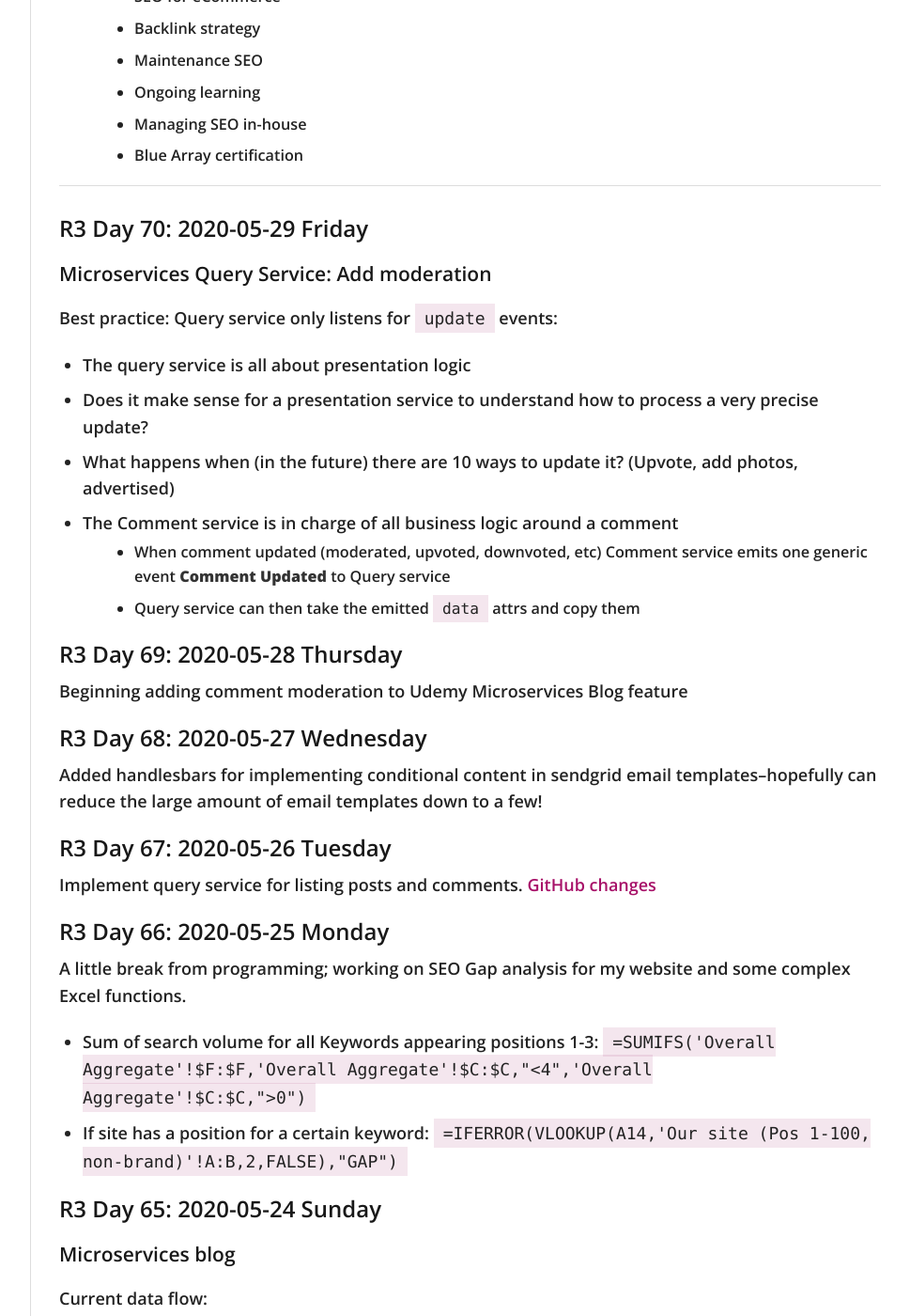
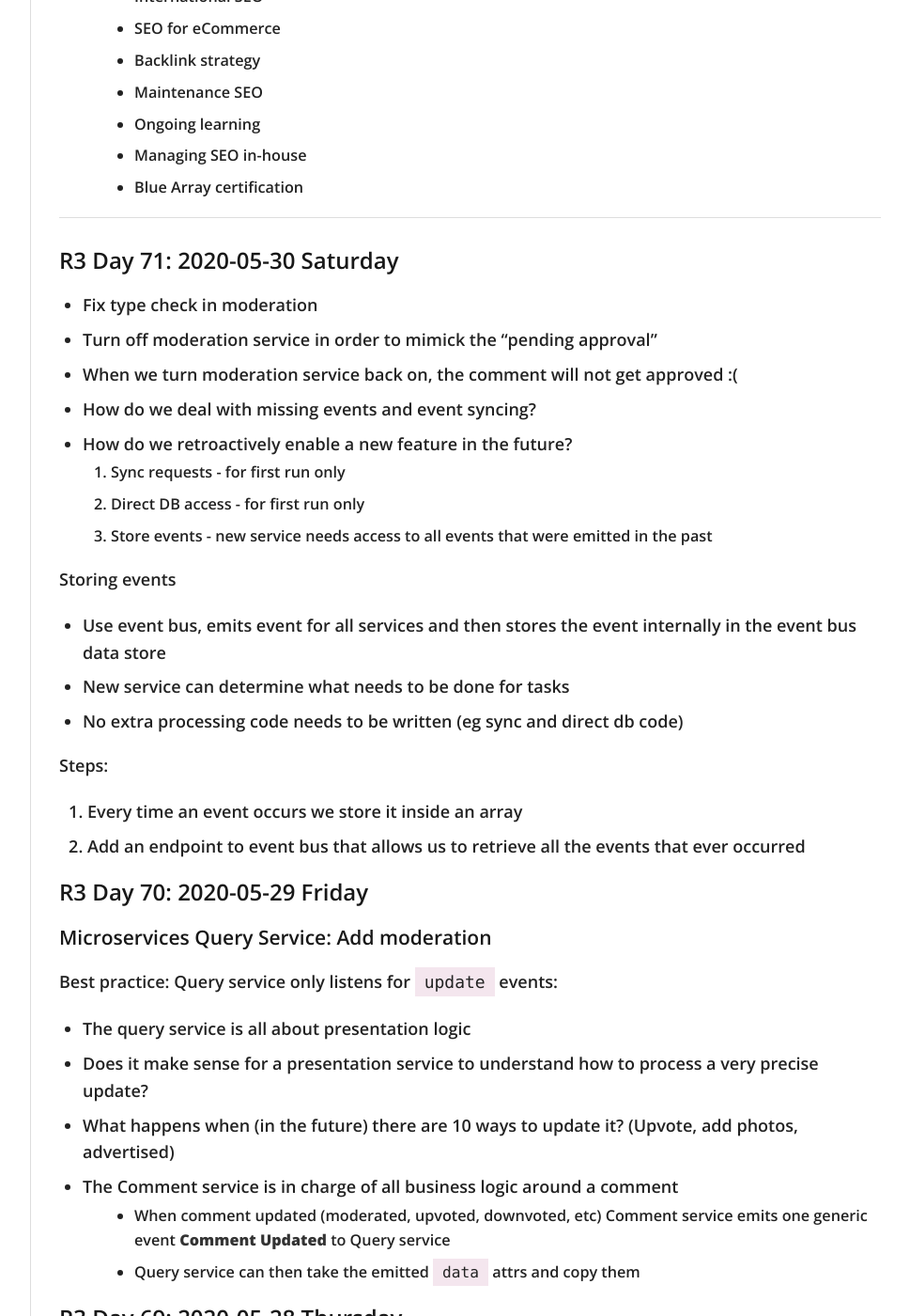
Before and after one commit to virtual/100daysofcode, a Jekyll site: the page built from index.md, in a window 1280 px wide and 1400 px high, scrolled down 3866 px. Shown: the whole window at 94% size, without its empty margins (272-1241 px from the left). Built offline with Jekyll 4.4.1, drawn with Linux system fonts in a browser that asks for light colours; nearby versions of some CDN libraries; our own code applies the rules of GitHub Pages for plain Markdown files; some of the changed text lies outside the part shown.

Commit message:
add event bus data store

```diff
--- a/index.md
+++ b/index.md
@@ -74,7 +74,7 @@
 - GDG Meetup
   - Day 53: AMP Website Workshop
 - [Microservices with Node JS and React](https://www.udemy.com/course/microservices-with-node-js-and-react/)
-  - Day 57: Section 1: Fundamental Ideas Around Microservices
+  - Day 57: Section 1✓: Fundamental Ideas Around Microservices
   - Day 58: Section 2: A Mini-Microservices App (setup and services)
   - Day 59: Section 2: A Mini-Microservices App (begin React components)
   - Day 60: Section 2: A Mini-Microservices App (PostCreate)
@@ -84,6 +84,7 @@
   - Day 67: Section 2: A Mini-Microservices App (Implement query service)
   - Day 69: Section 2: A Mini-Microservices App (Comment moderation)
   - Day 70: Section 2: A Mini-Microservices App (Moderation service and CommentUpdated event)
+  - Day 71: Section 2✓: A Mini-Microservices App (Event bus data store)
 - Develop out [Knight University using TailwindCSS](https://virtual.github.io/knightu/)
   - Day 55: Hero, subfeature
 - Other projects/APIs
@@ -122,6 +123,26 @@
   - Blue Array certification
 
 ---
+
+## R3 Day 71: 2020-05-30 Saturday
+
+- Fix type check in moderation
+- Turn off moderation service in order to mimick the "pending approval"
+- When we turn moderation service back on, the comment will not get approved :(
+- How do we deal with missing events and event syncing?
+- How do we retroactively enable a new feature in the future?
+  1. Sync requests - for first run only
+  1. Direct DB access - for first run only
+  1. Store events - new service needs access to all events that were emitted in the past
+
+Storing events
+- Use event bus, emits event for all services and then stores the event internally in the event bus data store
+- New service can determine what needs to be done for tasks
+- No extra processing code needs to be written (eg sync and direct db code)
+
+Steps:
+1. Every time an event occurs we store it inside an array
+2. Add an endpoint to event bus that allows us to retrieve all the events that ever occurred
 
 ## R3 Day 70: 2020-05-29 Friday
 
```
